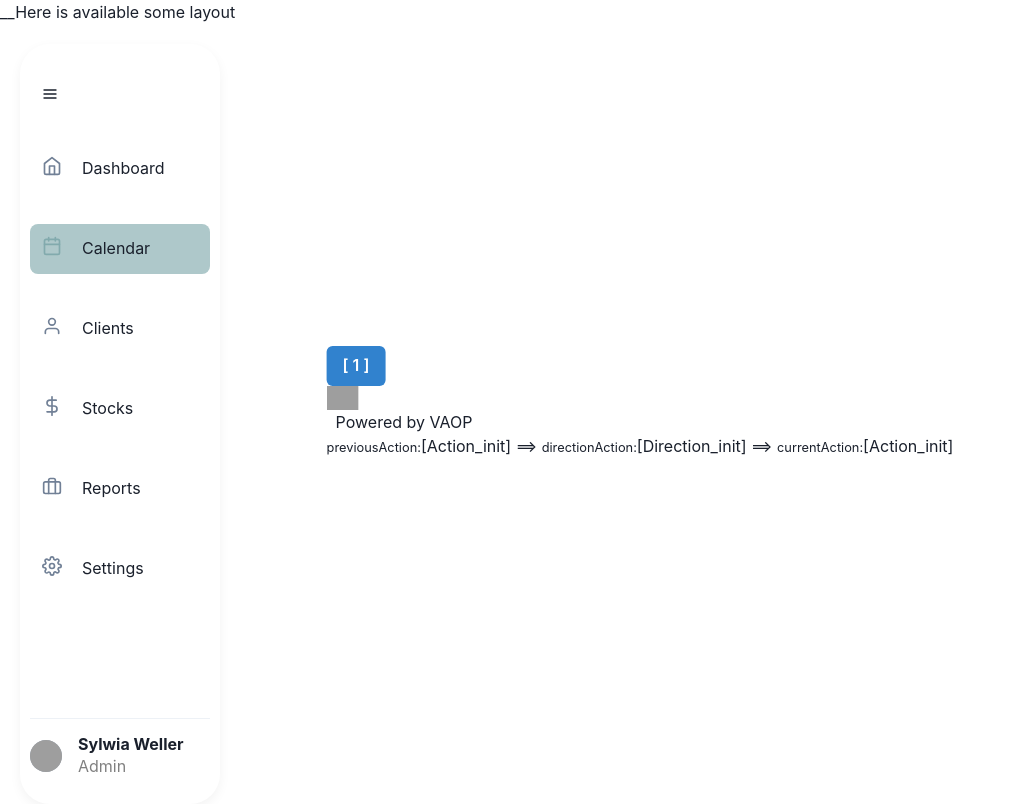
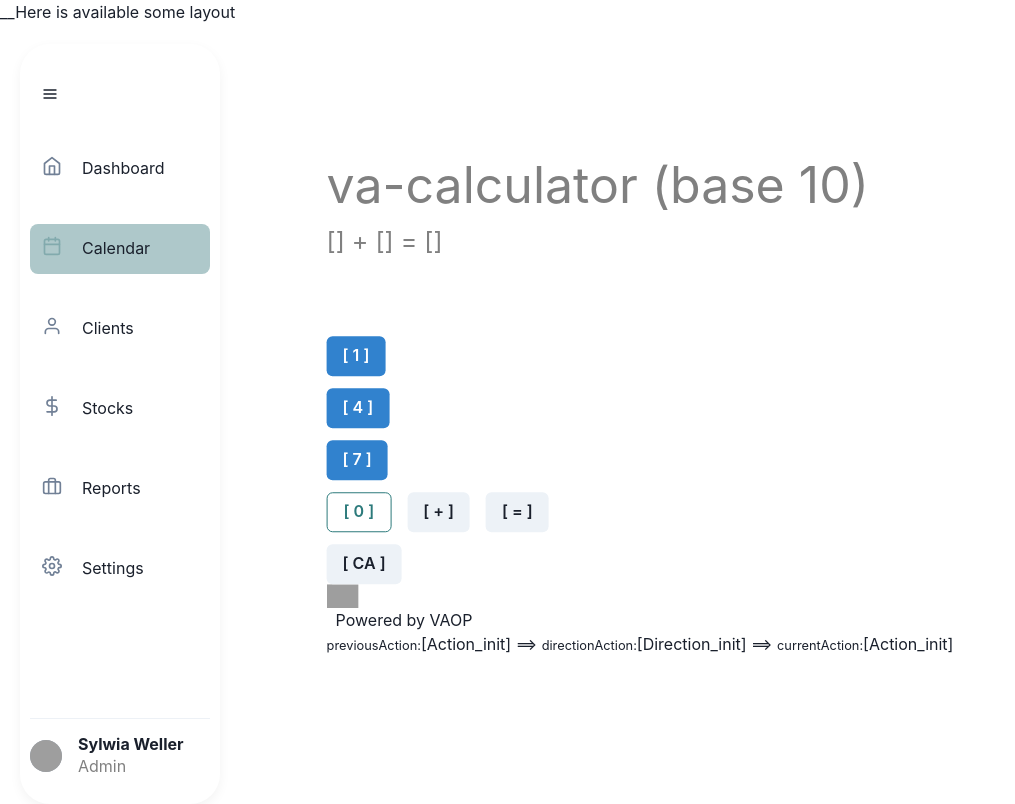
Before and after one commit to julia-pav/va-calc-6-new, a Next.js app: page /calculator10 in a window 1280 px wide. Shown: the whole page, without its empty margins (0-1015 px from the left). Built offline with nearby package versions, Linux system fonts and the light colour scheme; grey boxes are pictures that could not be loaded.

Commit message:
implement

```diff
--- a/components/calculators/CalcBase10.tsx
+++ b/components/calculators/CalcBase10.tsx
@@ -1,14 +1,7 @@
 import { useMachine } from "@xstate/react";
 import { Machine, assign } from "xstate";
 import vaScript from "../../public/vaop/va-scripts/vaScriptBase10_v1.json";
-import {
-  Flex,
-  Text,
-  IconButton,
-  Button,
-  VStack,
-  HStack,
-} from "@chakra-ui/react";
+import { Text, Button, VStack, HStack } from "@chakra-ui/react";
 import { useState } from "react";
 
 type Direction =
@@ -26,38 +19,6 @@ type Direction =
   | "Direction_plus"
   | "Direction_equal"
   | "Direction_clear";
-
-type VaScriptAction = {
-  [direction in Direction]: string;
-};
-
-type ButtonProps = {
-  onClick: () => void;
-};
-
-function ActionButton({
-  variantB = "solid",
-  colorB,
-  label,
-  direction,
-  onClick,
-}: {
-  variantB?: string;
-  colorB: string;
-  label: string;
-  direction: Direction;
-  onClick: (direction: Direction) => void;
-}) {
-  return (
-    <Button
-      variant={variantB}
-      colorScheme={colorB}
-      onClick={() => onClick(direction)}
-    >
-      {label}
-    </Button>
-  );
-}
 
 type CalcContext = {
   currentAction: string;
@@ -100,14 +61,64 @@ const calcMachine = Machine<CalcContext, CalcEvent>(
     actions: {
       getAction: assign((context, event) => {
         const direction = event.direction;
-        // ... (your existing logic here)
         const nextAction = vaScript[context.currentAction][direction];
-        // ... (continue with your logic)
+
+        if (vaScript.hasOwnProperty(nextAction)) {
+          switch (nextAction) {
+            case "Action_init":
+              // do nothing
+              break;
+            case "Action_clear":
+              return {
+                ...context,
+                operandOne: "",
+                operandTwo: "",
+                result: "",
+              };
+            case "Action_show_result":
+              const temp = +context.operandOne + +context.operandTwo;
+              return {
+                ...context,
+                result: temp.toString(),
+              };
+            case "Action_operand_1_attach_zero":
+              return {
+                ...context,
+                operandOne: context.operandOne + "0",
+              };
+            // Add other cases for operand_1_attach_one, operand_1_attach_two, etc.
+            case "Action_waiting_for_operand_2_for_plus":
+              // do nothing
+              break;
+            case "Action_operand_2_attach_zero":
+              return {
+                ...context,
+                operandTwo: context.operandTwo + "0",
+              };
+            // Add other cases for operand_2_attach_one, operand_2_attach_two, etc.
+            case "Action_warning_10__Second_operand_is_missing":
+              return {
+                ...context,
+                warningMsg: "Second operand is missing",
+              };
+            default:
+              console.log(
+                "Error: Unknown action in default:[" + nextAction + "]"
+              );
+          }
+        } else {
+          switch (nextAction) {
+            default:
+              console.log("Error: [" + nextAction + "]");
+          }
+          console.log("Stop --> [" + nextAction + "]");
+        }
+
         return {
           ...context,
-          currentAction: nextAction,
           directionAction: direction,
           previousAction: context.currentAction,
+          currentAction: nextAction,
         };
       }),
     },
@@ -129,14 +140,90 @@ function CalcBase10() {
 
   return (
     <div>
-      {/* (your JSX code here) */}
-      <ActionButton
-        colorB="blue"
-        label="[ 1 ]"
-        direction="Direction_one"
-        onClick={() => send({ type: "CLICK", direction: "Direction_one" })}
-      />
-      {/* (other buttons with similar changes) */}
+      <Text fontSize="50px" color="gray">
+        va-calculator (base 10)
+      </Text>
+      <Text fontSize="25px" color="gray">
+        [{operandOne}] + [{operandTwo}] = [{result}]
+      </Text>
+      <Text fontSize="25px" color="black">
+        &nbsp;
+      </Text>
+      <Text as="i" fontSize="25px" color="red">
+        {warningMsg}
+      </Text>
+      <Text fontSize="25px" color="red">
+        &nbsp;
+      </Text>
+      <VStack spacing={3} align="start">
+        <HStack spacing={4}>
+          <Button
+            colorScheme="blue"
+            onClick={() => send({ type: "CLICK", direction: "Direction_one" })}
+          >
+            [ 1 ]
+          </Button>
+          {/* Add similar buttons for [2], [3], etc. */}
+        </HStack>
+
+        <HStack spacing={4}>
+          <Button
+            colorScheme="blue"
+            onClick={() => send({ type: "CLICK", direction: "Direction_four" })}
+          >
+            [ 4 ]
+          </Button>
+          {/* Add similar buttons for [5], [6], etc. */}
+        </HStack>
+
+        <HStack spacing={4}>
+          <Button
+            colorScheme="blue"
+            onClick={() =>
+              send({ type: "CLICK", direction: "Direction_seven" })
+            }
+          >
+            [ 7 ]
+          </Button>
+          {/* Add similar buttons for [8], [9], etc. */}
+        </HStack>
+
+        <HStack spacing={4}>
+          <Button
+            variant="outline"
+            colorScheme="teal"
+            onClick={() => send({ type: "CLICK", direction: "Direction_zero" })}
+          >
+            [ 0 ]
+          </Button>
+          <Button
+            colorScheme="gray"
+            onClick={() => send({ type: "CLICK", direction: "Direction_plus" })}
+          >
+            [ + ]
+          </Button>
+          <Button
+            colorScheme="gray"
+            onClick={() =>
+              send({ type: "CLICK", direction: "Direction_equal" })
+            }
+          >
+            [ = ]
+          </Button>
+        </HStack>
+
+        <HStack spacing={4}>
+          <Button
+            colorScheme="gray"
+            onClick={() =>
+              send({ type: "CLICK", direction: "Direction_clear" })
+            }
+          >
+            [ CA ]
+          </Button>
+        </HStack>
+      </VStack>
+
       <p>
         <img src="v-agent_32x32.png" alt="v-agent" width="32" height="32" />{" "}
         &nbsp; Powered by VAOP
```
